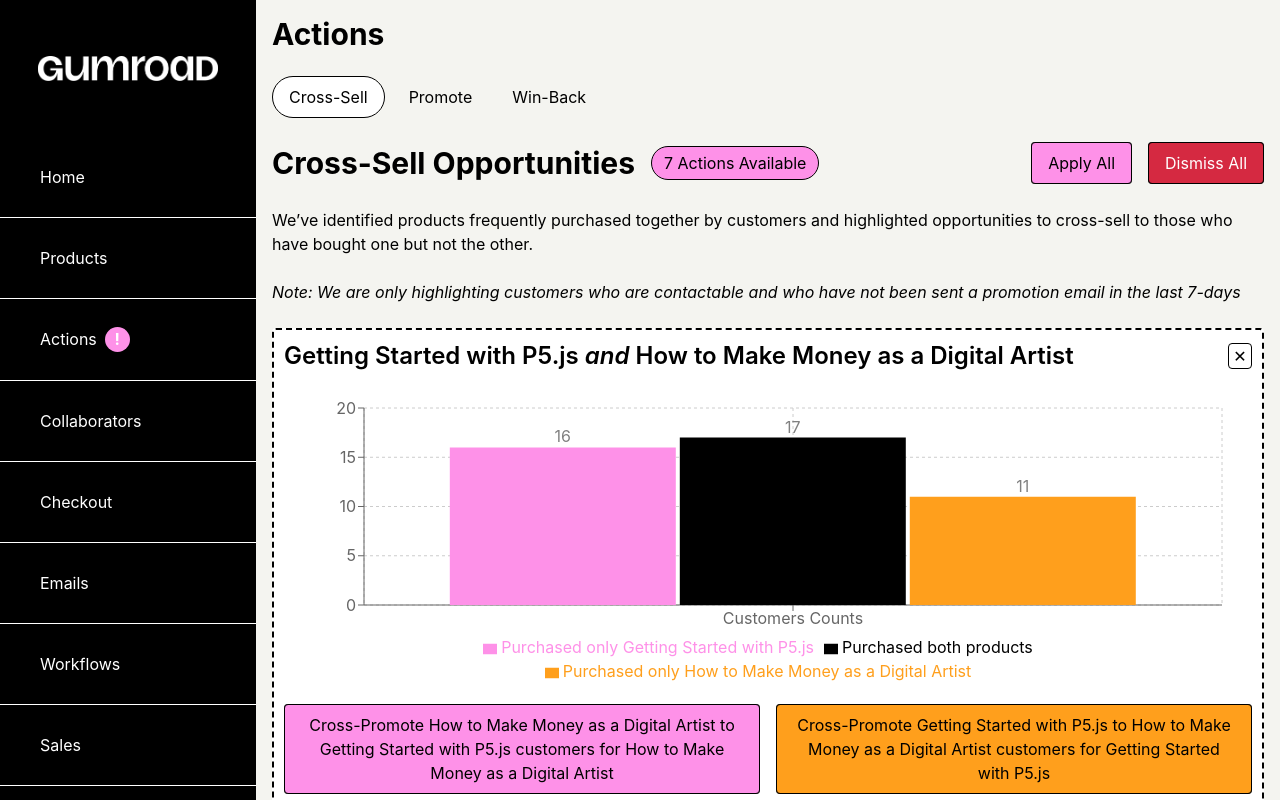
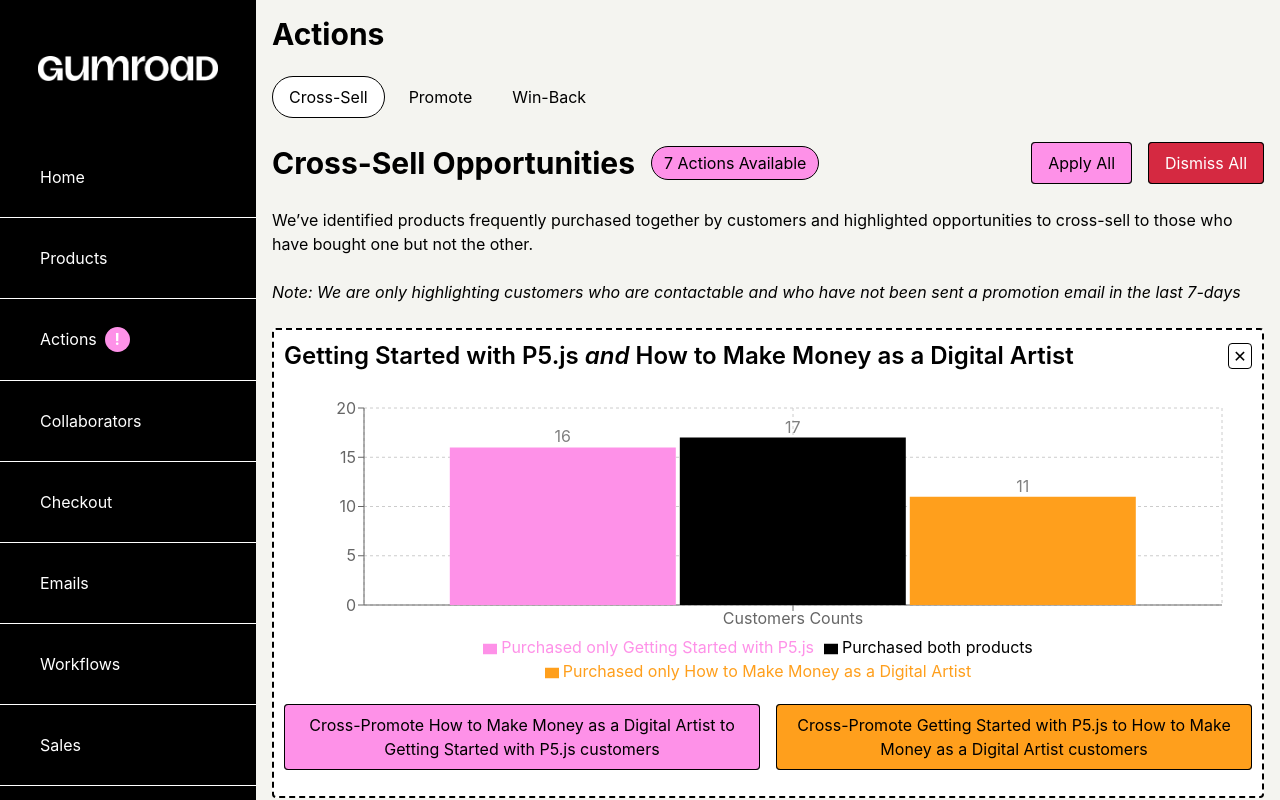
Before and after one commit to pcybriwsky/gumroad_actions, a React (Create React App) app: page / in a window 1280 px wide. Shown: the top 800 px of the page. Built offline with nearby package versions, Linux system fonts and the light colour scheme; some icons are missing.

Commit message:
Fix double course name bug

```diff
--- a/src/components/tabs/CrossSell.js
+++ b/src/components/tabs/CrossSell.js
@@ -177,13 +177,13 @@
                             <div className="flex flex-col gap-4 lg:flex-row justify-around">
                                 <div className="suggested-action-section bg-black rounded flex flex-col space-y-4 my-4 w-[50%] mx-auto">
                                     <button onClick={() => handleNavigateToEmail(pair.courseA, pair.courseB, pair.onlyCourseA)} className="relative h-full w-full bg-pink border-solid border-black border-[1px] text-black px-4 py-2 rounded transform transition-transform duration-200 hover:-translate-y-1 hover:-translate-x-1">
-                                        {pair.suggestionA} for {pair.courseB}
+                                        {pair.suggestionA}
                                     </button>
                                 </div>
 
                                 <div className="suggested-action-section bg-black rounded flex flex-col space-y-4 my-4 w-[50%] mx-auto">
                                     <button onClick={() => handleNavigateToEmail(pair.courseB, pair.courseA, pair.onlyCourseB)} className="relative h-full w-full bg-gold border-solid border-black border-[1px] text-black px-4 py-2 rounded transform transition-transform duration-200 hover:-translate-y-1 hover:-translate-x-1">
-                                        {pair.suggestionB} for {pair.courseA}
+                                        {pair.suggestionB}
                                     </button>
                                 </div>
                             </div>
```
